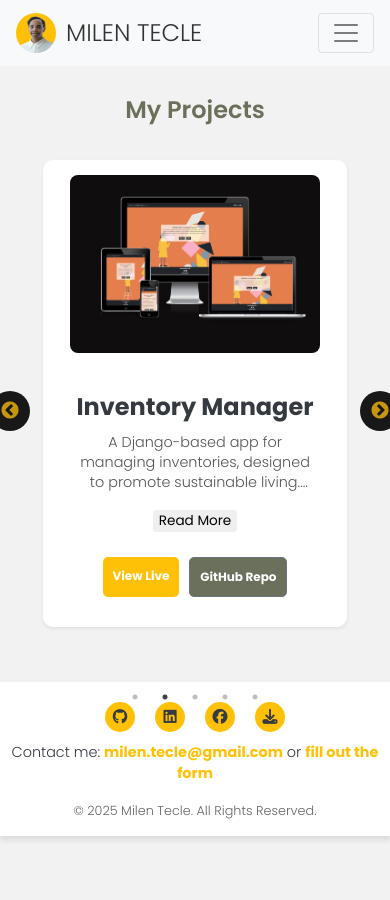
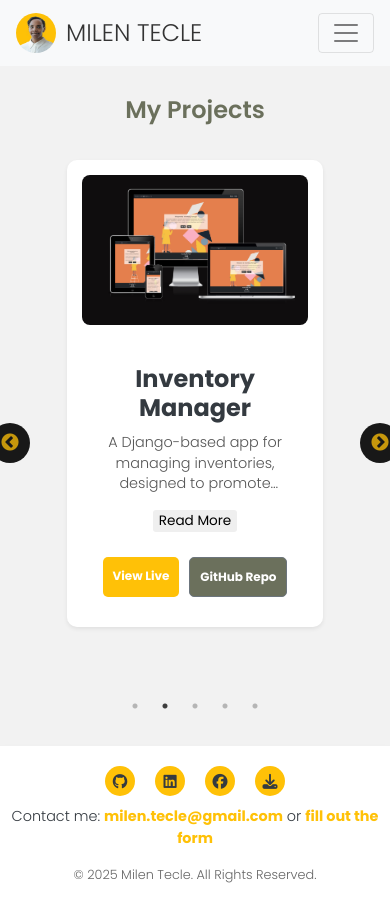
Before and after one commit to MilenTecle/portfolio, a React (Create React App) app: page /projects in a window 390 px wide. Before the commit the page ends 844 px from the top, so only its background shows below. Built offline with nearby package versions, Linux system fonts and the light colour scheme.

Commit message:
add margin-bottom to slick.dots and adjust height of carImage on projectspage

```diff
--- a/src/components/Projects.js
+++ b/src/components/Projects.js
@@ -13,7 +13,7 @@ const Projects = () => {
   const projects = [
     {
       name: "Znapped",
-      description: "A full-stack social media platform built with React.js and Django REST Framework. Features include user posts, following functionality, likes, comments, direct messaging, and real-time notifications.",
+      description: "A full-stack social media platform built with React.js and Django REST Framework. Features include user authentication, posts, following functionality, likes, comments, direct messaging, and real-time notifications.",
       image: znappedImage,
       liveLink: "https://znapped-972f129d36da.herokuapp.com/",
       repoLink: "https://github.com/MilenTecle/znapped",
@@ -41,7 +41,7 @@ const Projects = () => {
     },
     {
       name: "Coffee Ceremony",
-      description: "A static front-end site built with HTML and CSS, introducing the Ethiopian and Eritrean coffee ceremony. Designed for coffee enthusiasts interested in exploring cultural traditions.",
+      description: "For my very first project I built a static front-end site built with HTML and CSS, introducing the Ethiopian and Eritrean coffee ceremony. Designed for coffee enthusiasts interested in exploring cultural traditions.",
       image: coffeeCeremonyImage,
       liveLink: "https://milentecle.github.io/coffee-ceremony/",
       repoLink: "https://github.com/MilenTecle/coffee-ceremony",
--- a/src/styles/Projects.module.css
+++ b/src/styles/Projects.module.css
@@ -10,6 +10,7 @@
     justify-content: center;
     align-items: center;
     padding: 20px;
+    margin-bottom: 50px;
 }
 
 /* Arrows Styling */
@@ -38,20 +39,27 @@
     color: #ffc107;
 }
 
+:global(.slick-dots) {
+    margin-bottom: 50px;
+}
+
 .card {
     text-align: center;
     padding: 20px;
     background-color: #fff;
     border-radius: 10px;
     box-shadow: 0 4px 6px rgba(0, 0, 0, 0.1);
-    width: 80%;
+    max-width: 80%;
     margin: 0 auto;
 }
 
 .cardImage {
     width: 100%;
-    max-width: 300px;
-    margin: 0 auto 15px; /* Add spacing below the image */
+    max-height: 200px;
+    height: 200px;
+    object-fit: cover;
+    margin: 0 auto 15px;
+    /* Add spacing below the image */
     border-radius: 8px;
 }
 
@@ -69,52 +77,40 @@
 /* Adjust for desktop */
 .cardText {
     font-size: 1rem;
-    margin-bottom: 15px; /* Add spacing below text */
+    margin-bottom: 15px;
+    /* Add spacing below text */
     color: #555;
-    line-height: 1.6; /* Improve readability */
+    line-height: 1.6;
+    /* Improve readability */
     overflow: hidden;
     text-overflow: ellipsis;
     display: -webkit-box;
-    -webkit-line-clamp: unset; /* No truncation on desktop by default */
+    -webkit-line-clamp: unset;
+    /* No truncation on desktop by default */
     -webkit-box-orient: vertical;
     transition: max-height 0.3s ease-in-out;
 }
 
-/* Expand logic for mobile devices */
-@media (max-width: 768px) {
-    .cardText {
-        font-size: 0.9rem;
-        line-height: 1.4;
-        -webkit-line-clamp: 3; /* Limit text to 3 lines on mobile */
-    }
-    .cardText.expanded {
-        -webkit-line-clamp: unset; /* Remove truncation */
-        max-height: none; /* Allow full text display */
-    }
+/* Hide "Read More" button on desktop */
+.readMoreButton {
+    display: none;
+    /* Hide by default */
 }
 
-/* Hide "Read More" button on desktop */
-.readMoreButton {
-    display: none; /* Hide by default */
-}
-
-@media (max-width: 768px) {
-    .readMoreButton {
-        display: inline; /* Show only on mobile */
-        font-size: 0.85rem; /* Adjust button size for smaller screens */
-    }
-}
 
 /* Buttons */
 .viewLiveButton,
 .repoButton {
     text-decoration: none;
-    padding: 10px 20px; /* Add padding for better spacing */
+    padding: 10px 20px;
+    /* Add padding for better spacing */
     border-radius: 5px;
     font-weight: bold;
     transition: all 0.3s ease;
-    display: inline-block; /* Ensure buttons are inline */
-    width: auto; /* Adjust width for side-by-side layout */
+    display: inline-block;
+    /* Ensure buttons are inline */
+    width: auto;
+    /* Adjust width for side-by-side layout */
     text-align: center;
 }
 
@@ -139,9 +135,12 @@
 
 .btnContainer {
     display: flex;
-    justify-content: center; /* Center buttons */
-    gap: 10px; /* Add spacing between buttons */
-    margin-top: 15px; /* Add spacing above buttons */
+    justify-content: center;
+    /* Center buttons */
+    gap: 10px;
+    /* Add spacing between buttons */
+    margin-top: 15px;
+    /* Add spacing above buttons */
 }
 
 /* Mobile Responsiveness */
@@ -152,32 +151,48 @@
     }
 
     .card {
-        width: 95%; /* Reduce card width */
+        width: 95%;
+        /* Reduce card width */
         margin: 0 auto;
         padding: 15px;
     }
 
     .cardImage {
-        max-width: 250px;
+        /*max-width: 250px;*/
+        max-height: 150px;
+        height: 150px;
+        object-fit: cover;
     }
 
     .cardText {
         font-size: 0.9rem;
         line-height: 1.4;
-        -webkit-line-clamp: 3; /* Limit text to 3 lines on mobile */
+        -webkit-line-clamp: 3;
+        /* Limit text to 3 lines on mobile */
+    }
+
+    .cardText.expanded {
+        -webkit-line-clamp: unset;
+        /* Remove truncation */
+        max-height: none;
+        /* Allow full text display */
     }
 
     .readMoreButton {
-        font-size: 0.85rem; /* Adjust button size for smaller screens */
+        font-size: 0.85rem;
         border: none;
         border-radius: 3px;
         margin-bottom: 10px;
         color: #000;
+        display: inline;
+        /* Show only on mobile */
     }
 
     .btnContainer {
-        flex-direction: row; /* Arrange buttons in a row */
-        gap: 10px; /* Ensure consistent spacing */
+        flex-direction: row;
+        /* Arrange buttons in a row */
+        gap: 10px;
+        /* Ensure consistent spacing */
     }
 
     .viewLiveButton,
@@ -187,8 +202,18 @@
         font-weight: bold;
         font-size: 12px;
         transition: all 0.3s ease;
-    display: inline-block; /* Ensure buttons are inline */
-    width: auto; /* Adjust width for side-by-side layout */
+        display: inline-block;
+        /* Ensure buttons are inline */
+        width: auto;
+        /* Adjust width for side-by-side layout */
         text-align: center;
     }
+
+    :global(.slick-dots) {
+        bottom: -20px;
     }
+
+    .sliderItem {
+        margin-bottom: 70px;
+    }
+}
```
Lines whose indentation alone changed are shown as unchanged.
